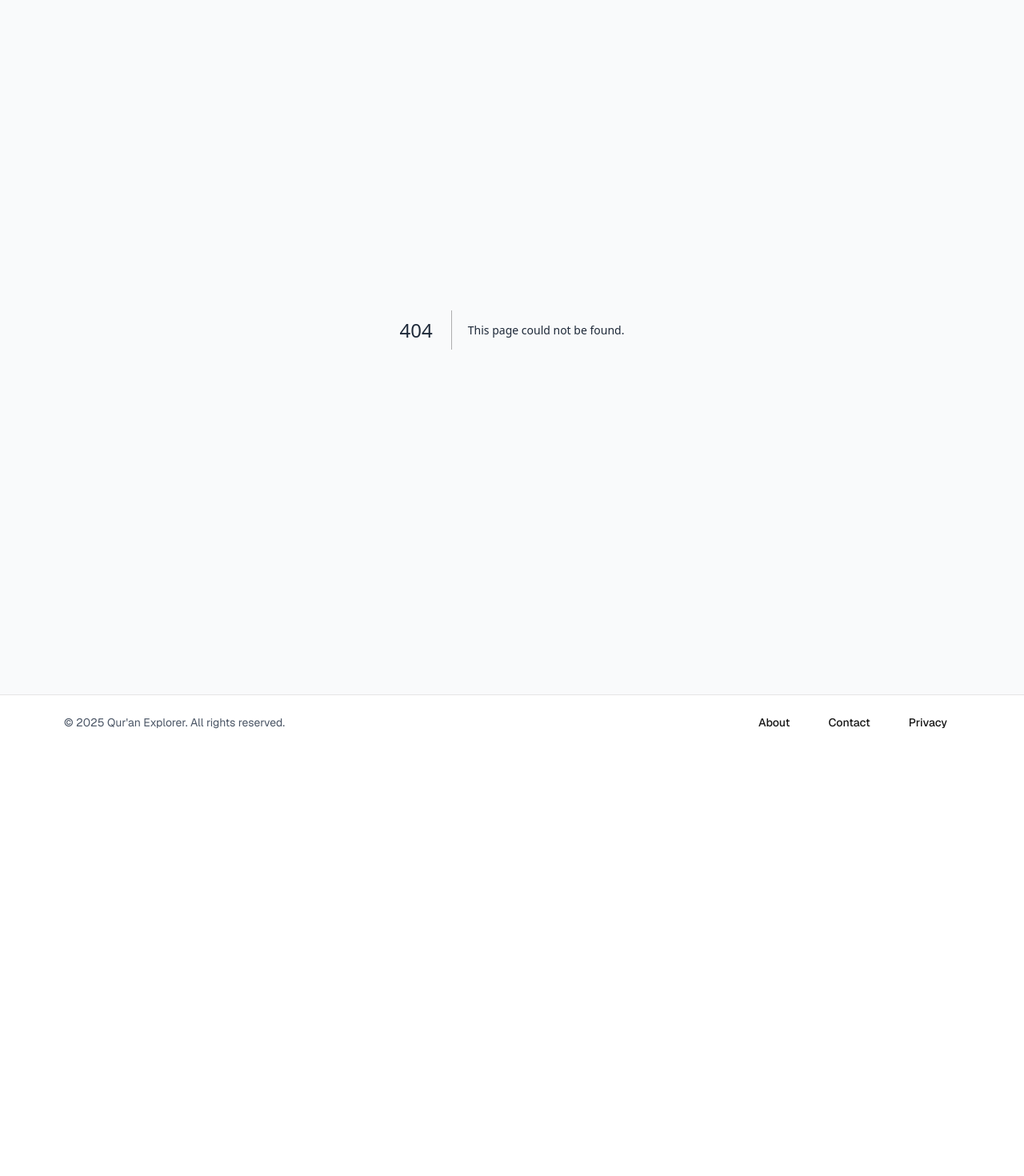
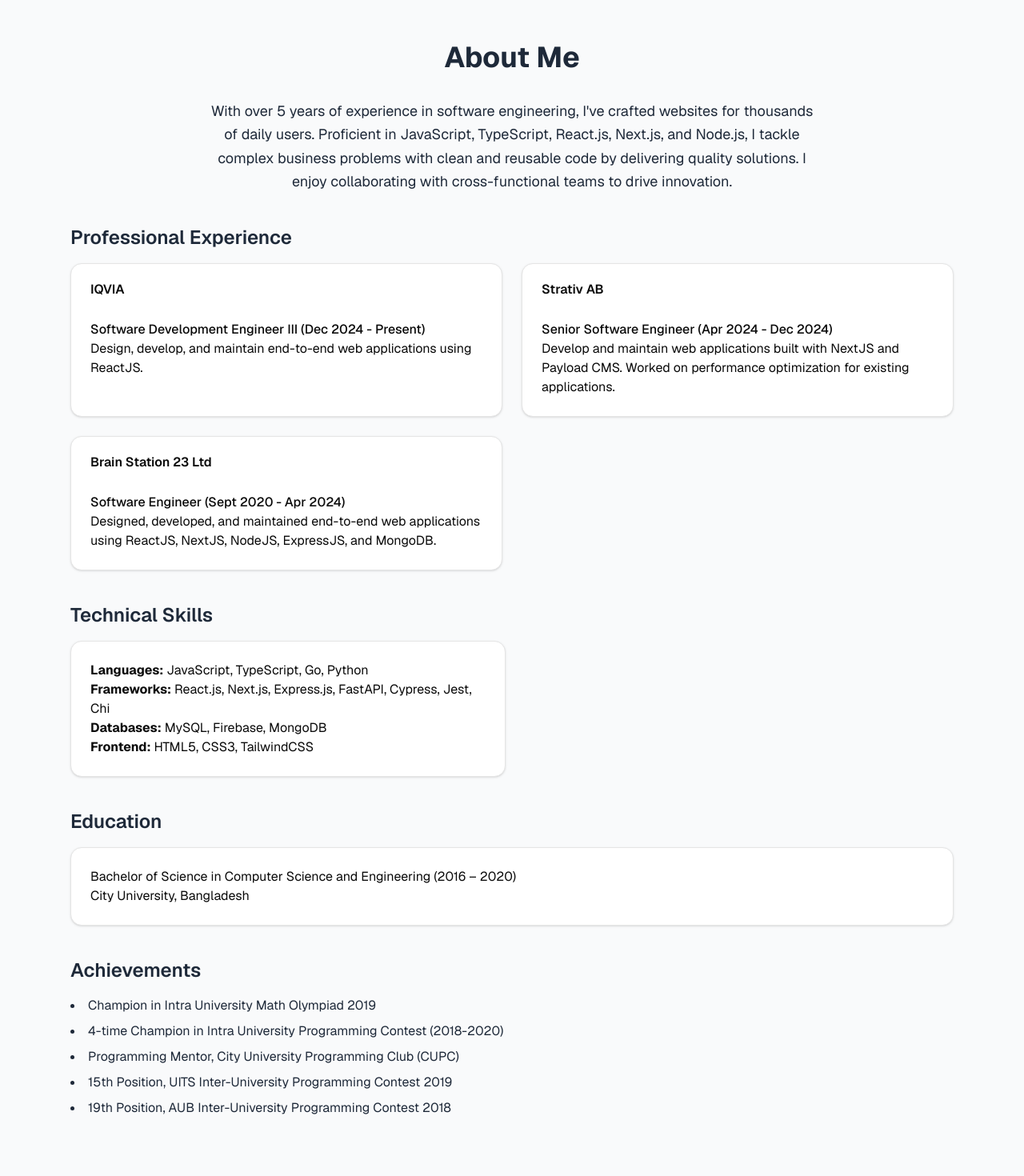
Before and after one commit to mdskrumi/quran-foundation, a Next.js app: page /about in a window 1280 px wide. Before the commit this address had no page. Shown: the part 80-1550 px from the top of the page at 80% size. Before the commit the page ends 1017 px from the top, so only its background shows below. Built offline with nearby package versions, Linux system fonts and the light colour scheme.

Commit message:
Add contact and about page

```diff
--- /dev/null
+++ b/app/about/page.tsx
@@ -0,0 +1,95 @@
+import { Card, CardContent, CardHeader, CardTitle } from '@/components/ui/card';
+
+export default function AboutPage() {
+  return (
+    <div className="container mx-auto space-y-10 py-10">
+      <h1 className="mb-8 text-center text-4xl font-bold">About Me</h1>
+
+      <section>
+        <p className="mx-auto max-w-3xl text-center text-lg leading-relaxed">
+          {`With over 5 years of experience in software engineering, I've crafted websites for thousands of daily users. Proficient in JavaScript,
+          TypeScript, React.js, Next.js, and Node.js, I tackle complex business problems with clean and reusable code by delivering quality solutions.
+          I enjoy collaborating with cross-functional teams to drive innovation.`}
+        </p>
+      </section>
+
+      <section>
+        <h2 className="mb-4 text-2xl font-semibold">Professional Experience</h2>
+        <div className="grid gap-6 md:grid-cols-2">
+          <Card>
+            <CardHeader>
+              <CardTitle>IQVIA</CardTitle>
+            </CardHeader>
+            <CardContent>
+              <p className="font-medium">Software Development Engineer III (Dec 2024 - Present)</p>
+              <p>Design, develop, and maintain end-to-end web applications using ReactJS.</p>
+            </CardContent>
+          </Card>
+          <Card>
+            <CardHeader>
+              <CardTitle>Strativ AB</CardTitle>
+            </CardHeader>
+            <CardContent>
+              <p className="font-medium">Senior Software Engineer (Apr 2024 - Dec 2024)</p>
+              <p>
+                Develop and maintain web applications built with NextJS and Payload CMS. Worked on performance optimization for existing applications.
+              </p>
+            </CardContent>
+          </Card>
+          <Card>
+            <CardHeader>
+              <CardTitle>Brain Station 23 Ltd</CardTitle>
+            </CardHeader>
+            <CardContent>
+              <p className="font-medium">Software Engineer (Sept 2020 - Apr 2024)</p>
+              <p>Designed, developed, and maintained end-to-end web applications using ReactJS, NextJS, NodeJS, ExpressJS, and MongoDB.</p>
+            </CardContent>
+          </Card>
+        </div>
+      </section>
+
+      <section>
+        <h2 className="mb-4 text-2xl font-semibold">Technical Skills</h2>
+        <div className="grid grid-cols-1 gap-4 md:grid-cols-2">
+          <Card>
+            <CardContent>
+              <p>
+                <strong>Languages:</strong> JavaScript, TypeScript, Go, Python
+              </p>
+              <p>
+                <strong>Frameworks:</strong> React.js, Next.js, Express.js, FastAPI, Cypress, Jest, Chi
+              </p>
+              <p>
+                <strong>Databases:</strong> MySQL, Firebase, MongoDB
+              </p>
+              <p>
+                <strong>Frontend:</strong> HTML5, CSS3, TailwindCSS
+              </p>
+            </CardContent>
+          </Card>
+        </div>
+      </section>
+
+      <section>
+        <h2 className="mb-4 text-2xl font-semibold">Education</h2>
+        <Card>
+          <CardContent>
+            <p>Bachelor of Science in Computer Science and Engineering (2016 – 2020)</p>
+            <p>City University, Bangladesh</p>
+          </CardContent>
+        </Card>
+      </section>
+
+      <section>
+        <h2 className="mb-4 text-2xl font-semibold">Achievements</h2>
+        <ul className="list-inside list-disc space-y-2">
+          <li>Champion in Intra University Math Olympiad 2019</li>
+          <li>4-time Champion in Intra University Programming Contest (2018-2020)</li>
+          <li>Programming Mentor, City University Programming Club (CUPC)</li>
+          <li>15th Position, UITS Inter-University Programming Contest 2019</li>
+          <li>19th Position, AUB Inter-University Programming Contest 2018</li>
+        </ul>
+      </section>
+    </div>
+  );
+}
```
